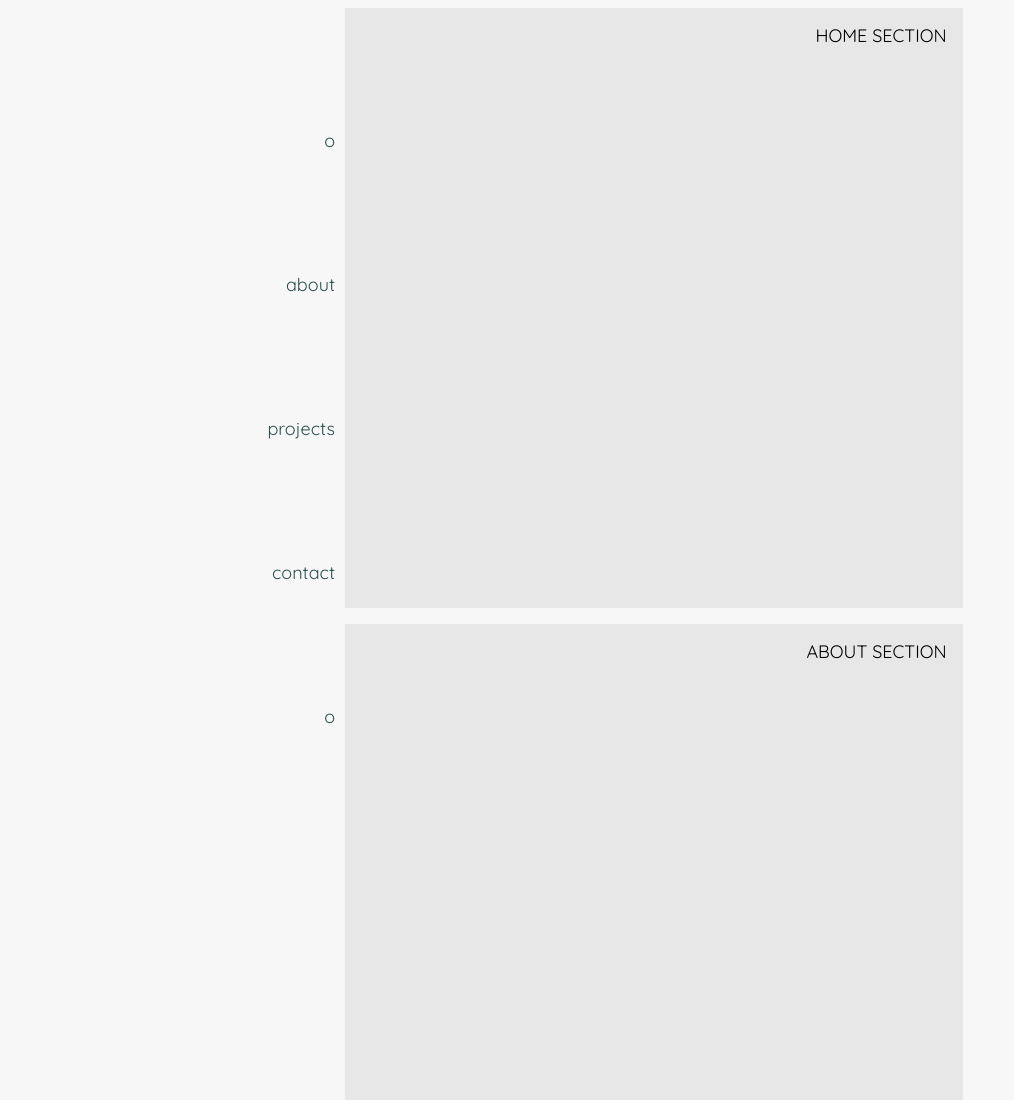
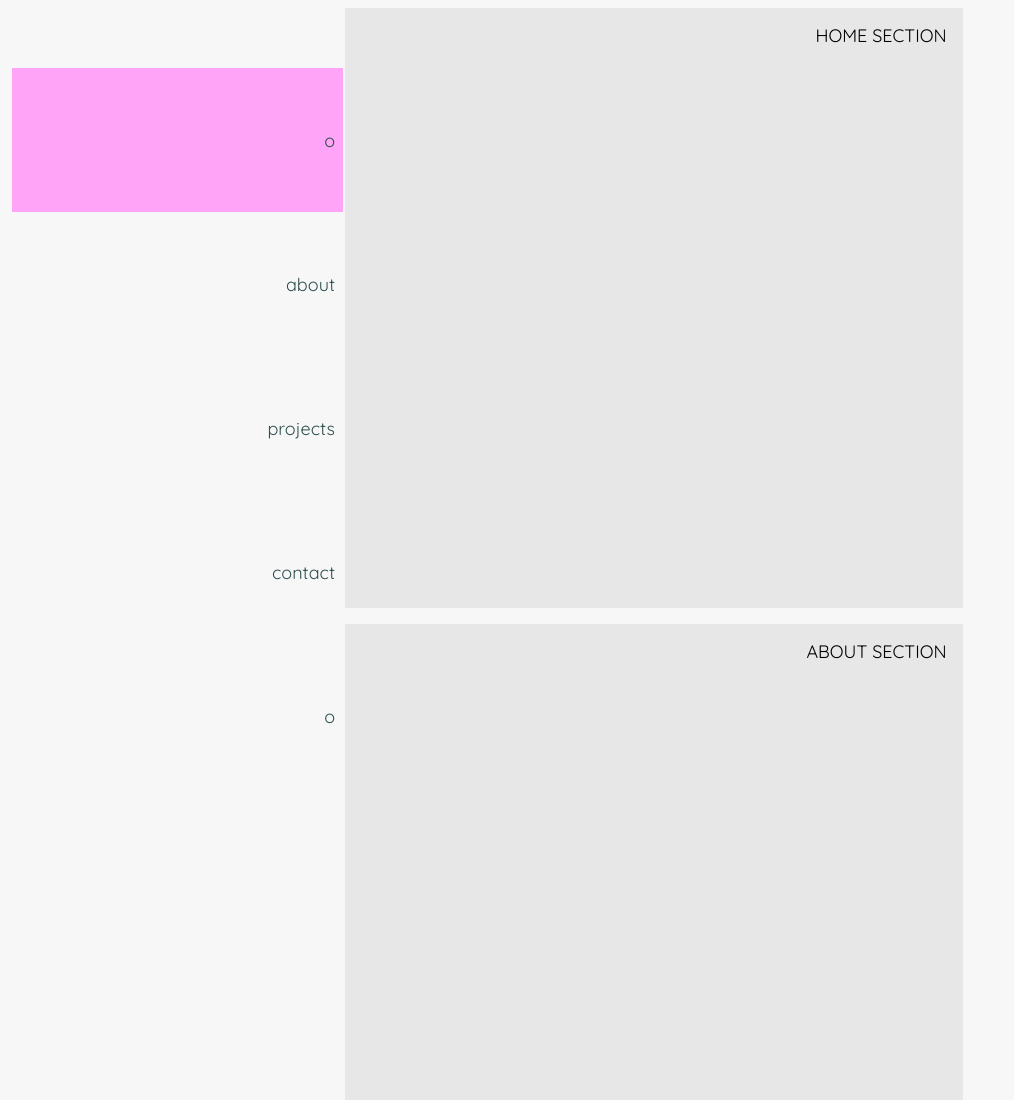
Before and after one commit to caseyharvey/portfolio-v3, a Gatsby site: page / in a window 1280 px wide. Shown: the top 1100 px of the page, without its empty margins (0-1014 px from the left). Built offline with nearby package versions, Linux system fonts and the light colour scheme; Gatsby itself is replaced by a stand-in of ours.

Commit message:
add items and is-current class

```diff
--- a/src/components/Nav/Nav.js
+++ b/src/components/Nav/Nav.js
@@ -7,7 +7,7 @@ function Nav() {
   return (
     <nav>
       <Scrollspy
-        items={['about', 'projects', 'contact']}
+        items={['home', 'about', 'projects', 'contact', 'footer']}
         currentClassName="is-current"
       >
         <li>
--- a/src/components/Nav/nav.scss
+++ b/src/components/Nav/nav.scss
@@ -29,7 +29,9 @@ nav {
     }
   }
 }
-
+.is-current {
+  background-color: p.$accent-two;
+}
 @media screen and (min-width: p.$breakpoint) {
   nav {
     width: calc((100vw - #{p.$max-width}) / 2);
```
